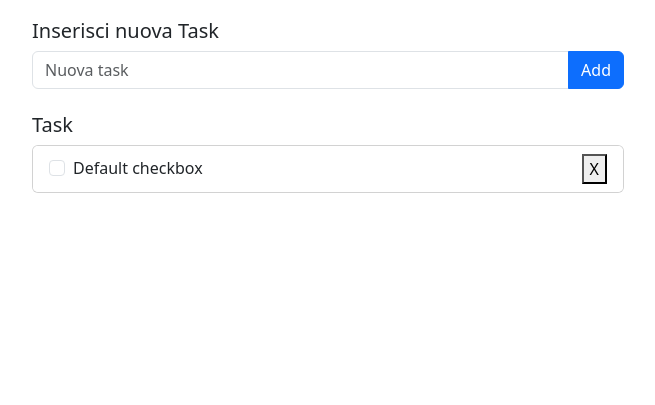
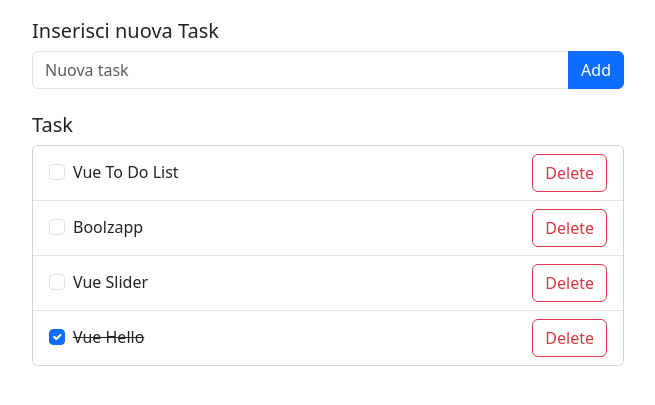
Before and after one commit to vitodursopettersson/vue-todolist, a plain HTML site: page index.html in a window 1280 px wide. Shown: the part 77-482 px from the top of the page, without its empty margins (312-967 px from the left). Drawn offline with nearby package versions, Linux system fonts and the light colour scheme.

Commit message:
feat: milestone 1

```diff
--- a/index.html
+++ b/index.html
@@ -17,6 +17,9 @@
 
 <body>
 
+    <!-- App Vue Js -->
+    <div id="app">
+
         <!-- Container -->
         <div class="col col-md-6 m-auto px-4">
 
@@ -32,22 +35,41 @@
                 </div>
             </div>
 
-        <!-- Task -->
+            <!-- Task Container-->
             <div class="mb-4">
+
+                <!-- Title -->
                 <h5 class="h5">Task</h5>
+
+                <!-- Card Container -->
                 <div class="card">
+
+                    <!-- List -->
                     <ul class="list-group list-group-flush">
-                    <li class="list-group-item d-flex justify-content-between align-items-center">
+
+                        <!-- List Item -->
+                        <li v-for="taskElement in taskList"
+                            class="list-group-item d-flex justify-content-between align-items-center">
+
+                            <!-- Check -->
                             <div class="form-check">
-                            <input class="form-check-input" type="checkbox" value="" id="flexCheckDefault">
-                            <label class="form-check-label" for="flexCheckDefault">
-                                Default checkbox
+                                <input class="form-check-input" type="checkbox" value="" id="flexCheckDefault"
+                                    v-model:checked="taskElement.done">
+                                <label class="form-check-label"
+                                    v-bind:class="{ 'text-decoration-line-through': taskElement.done == true }"
+                                    for="flexCheckDefault" v-text="taskElement.text">
                                 </label>
                             </div>
-                        <button>X</button>
+
+                            <!-- Delete Button -->
+                            <button class="btn btn-outline-danger">Delete</button>
+
                         </li>
+
                     </ul>
                 </div>
+            </div>
+
         </div>
 
     </div>
--- a/main.js
+++ b/main.js
@@ -1 +1,32 @@
 'use strict'
+
+const { createApp } = Vue;
+
+createApp({
+    data() {
+        const taskList = [
+            {
+                text: 'Vue To Do List',
+                done: false,
+            },
+            {
+                text: 'Boolzapp',
+                done: false,
+            },
+            {
+                text: 'Vue Slider',
+                done: false,
+            },
+            {
+                text: 'Vue Hello',
+                done: true,
+            },
+        ]
+        return {
+            taskList,
+        }
+    },
+    methods: {
+
+    }
+}).mount('#app')
```
Lines whose indentation alone changed are shown as unchanged.
